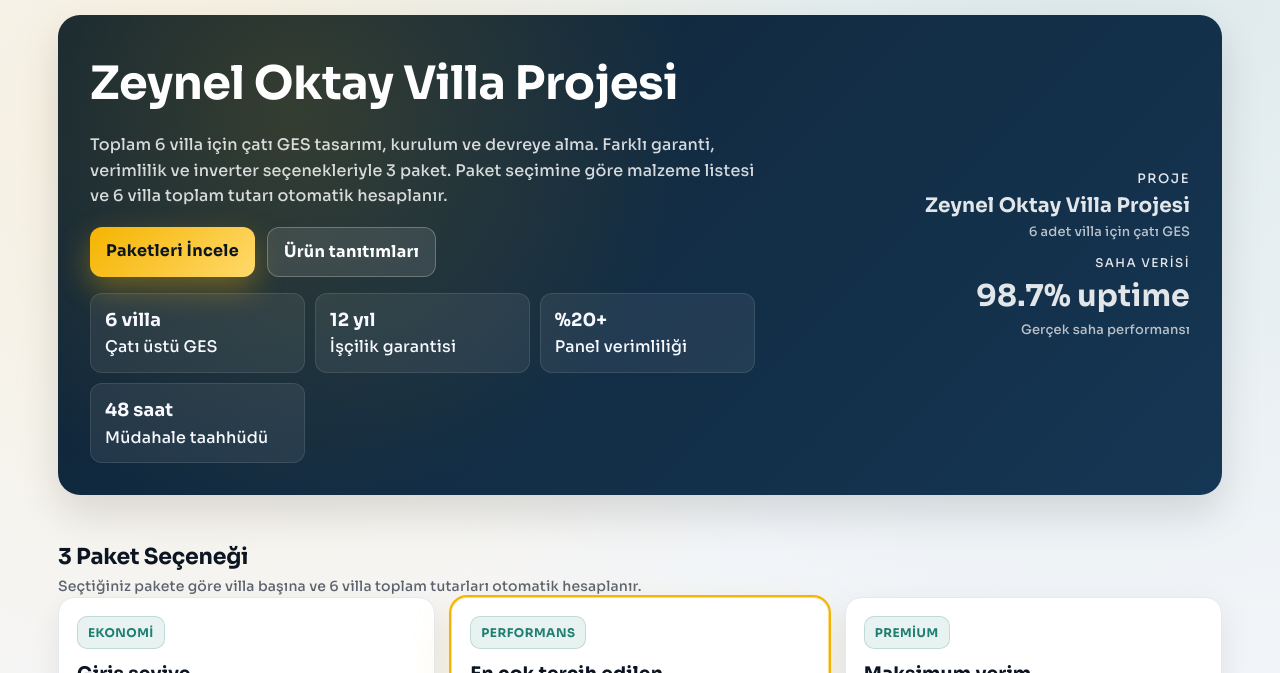
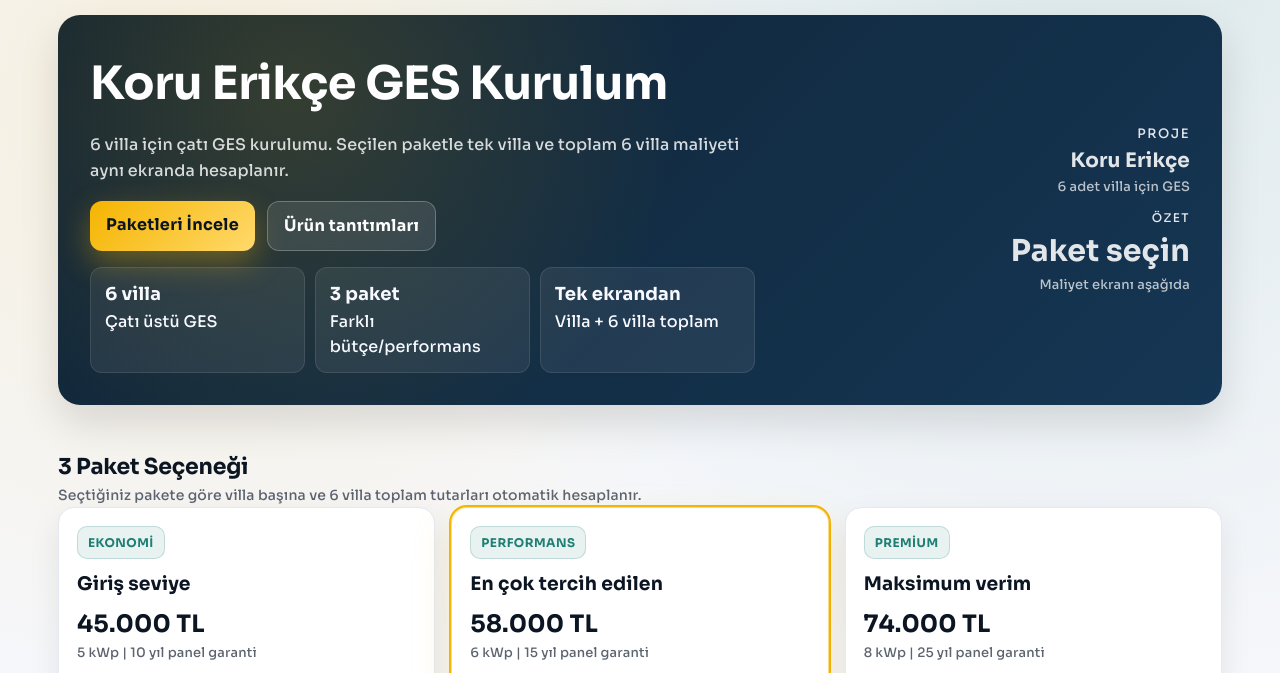
Before and after one commit to furkandiinc1/solarteklif, a plain HTML site: page index.html in a window 1280 px wide. Shown: the part 67-740 px from the top of the page. Drawn offline with Linux system fonts and the light colour scheme.

Commit message:
simplify for koru erikce and remove guarantees

```diff
--- a/index.html
+++ b/index.html
@@ -24,26 +24,25 @@
     <div class="hero">
       <div class="hero-grid">
         <div>
-          <h1>Zeynel Oktay Villa Projesi</h1>
-          <p>Toplam 6 villa için çatı GES tasarımı, kurulum ve devreye alma. Farklı garanti, verimlilik ve inverter seçenekleriyle 3 paket. Paket seçimine göre malzeme listesi ve 6 villa toplam tutarı otomatik hesaplanır.</p>
+          <h1>Koru Erikçe GES Kurulum</h1>
+          <p>6 villa için çatı GES kurulumu. Seçilen paketle tek villa ve toplam 6 villa maliyeti aynı ekranda hesaplanır.</p>
           <div class="cta-row">
             <a class="btn primary" href="#paketler">Paketleri İncele</a>
             <a class="btn" href="urunler.html">Ürün tanıtımları</a>
           </div>
           <div class="metrics">
             <div class="metric"><strong>6 villa</strong> Çatı üstü GES</div>
-            <div class="metric"><strong>12 yıl</strong> İşçilik garantisi</div>
-            <div class="metric"><strong>%20+</strong> Panel verimliliği</div>
-            <div class="metric"><strong>48 saat</strong> Müdahale taahhüdü</div>
+            <div class="metric"><strong>3 paket</strong> Farklı bütçe/performans</div>
+            <div class="metric"><strong>Tek ekrandan</strong> Villa + 6 villa toplam</div>
           </div>
         </div>
         <div class="hero-side">
           <div class="top">Proje</div>
-          <div class="title">Zeynel Oktay Villa Projesi</div>
-          <div class="subtitle">6 adet villa için çatı GES</div>
-          <div class="uptime">Saha verisi</div>
-          <div class="value">98.7% uptime</div>
-          <div class="subtitle">Gerçek saha performansı</div>
+          <div class="title">Koru Erikçe</div>
+          <div class="subtitle">6 adet villa için GES</div>
+          <div class="uptime">Özet</div>
+          <div class="value">Paket seçin</div>
+          <div class="subtitle">Maliyet ekranı aşağıda</div>
         </div>
       </div>
     </div>
@@ -125,23 +124,7 @@
     </section>
 
     <section>
-      <div class="section-head">
-        <div>
-          <div class="section-title">Garanti ve Servis</div>
-          <div class="muted">Performans, işçilik ve tepki süresi taahhütleri.</div>
-        </div>
-      </div>
-      <div class="guarantee">
-        <div class="item"><strong>Panel garanti</strong>10-25 yıl performans, üretici destekli.</div>
-        <div class="item"><strong>İnverter garanti</strong>5-10 yıl, yazılım güncelleme dahil.</div>
-        <div class="item"><strong>İşçilik garanti</strong>12 yıl sızıntı ve bağlantı kontrolü.</div>
-        <div class="item"><strong>Servis SLA</strong>Arıza bildirimi sonrası 48 saat içinde müdahale.</div>
-      </div>
     </section>
-
-    <div class="footer-note">
-      Tek sayfa HTML olarak Verifly/GitHub üzerinden paylaşılabilir. Paket fiyat ve malzeme listeleri sahadan gelecek nihai değerlerle güncellenebilir. DWG planı indirme bağlantısı eklendi.
-    </div>
   </div>
 
   <script src="data.js"></script>
```
Also changed, not shown: urunler.html (+1 -20 lines).
